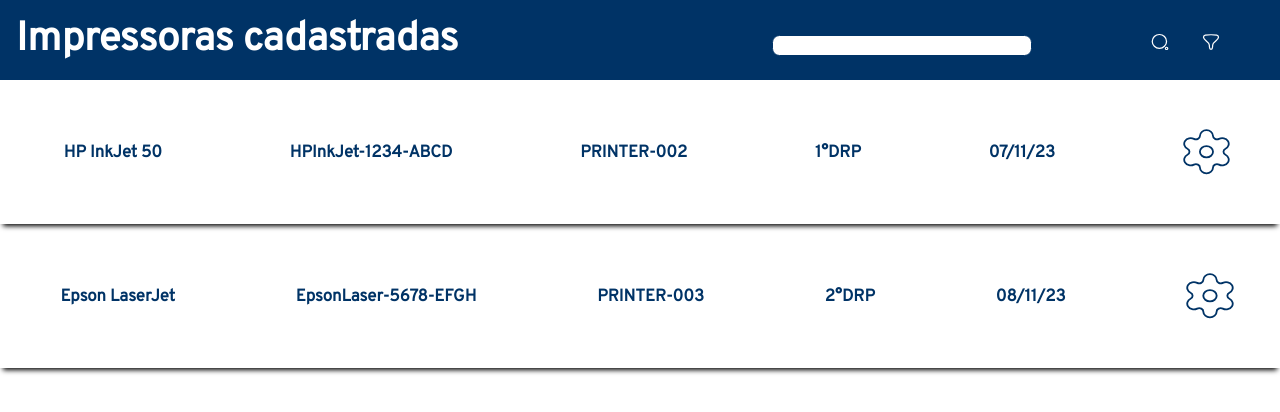
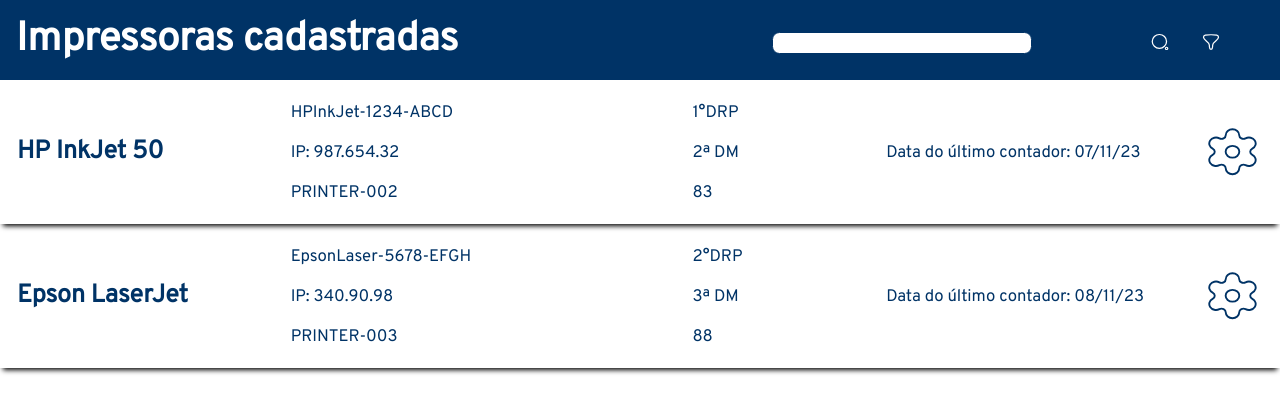
Before and after one commit to fga-eps-mds/2023.2-PrintGo-FrontEnd, a React (Create React App) app: page /impressorasCadastradas in a window 1280 px wide. Shown: the top 412 px of the page. Built offline with nearby package versions, Linux system fonts and the light colour scheme; no server answers.

Commit message:
:racehorse:(#164): Fazendo o modal receber dados dinamicamente
Co-authored-by: LipeAKugel <felipearaujodff@gmail.com>
Co-authored-by: ThornColli <eduardodemelocolli@gmail.com>
Co-authored-by: leticiatmartins <leticiats02@gmail.com>

```diff
--- a/src/components/ui/Modal.js
+++ b/src/components/ui/Modal.js
@@ -1,8 +1,9 @@
 import React from "react";
 import '../../style/components/modal.css';
 import PropTypes from 'prop-types';
+import Button from '../Button';
 
-function Modal({ setOpenModal }) {
+function Modal({ setOpenModal, title, bodytext}) {
   return (
     <div className="modal-background">
       <div className="modal-container">
@@ -16,21 +17,30 @@ function Modal({ setOpenModal }) {
           </button>
         </div>
         <div className="modal-title">
-          <h1>Are You Sure You Want to Continue?</h1>
+          <h1>{title}</h1>
         </div>
         <div className="modal-body">
-          <p>The next page looks amazing. Hope you want to go there!</p>
+          <p>{bodytext}</p>
         </div>
         <div className="modal-footer">
-          <button
+          <Button
+            textColor="white"
+            bgColor="#BF1B1B"
+            borderColor="#BF1B1B"
             onClick={() => {
               setOpenModal(false);
             }}
-            id="cancelBtn"
           >
+
             Cancel
-          </button>
-          <button>Continue</button>
+          </Button>
+          <Button
+            textColor="#036"
+            bgColor="white"
+            borderColor="#036"
+          >
+            Continue
+          </Button>
         </div>
       </div>
     </div>
@@ -38,7 +48,33 @@ function Modal({ setOpenModal }) {
 }
 
 Modal.propTypes = {
-    setOpenModal: PropTypes.func
+  setOpenModal: PropTypes.func,
+  title: PropTypes.string
+}
+Modal.propTypes = {
+  setOpenModal: PropTypes.func,
+  bodytext: PropTypes.string
 }
 
 export default Modal;
+
+
+/*
+
+// Modal.js
+import React from 'react';
+
+const Modal = ({ texto, onClose }) => {
+  return (
+    <div className="modal">
+      <div className="modal-content">
+        <span className="close" onClick={onClose}>&times;</span>
+        <p>{texto}</p>
+      </div>
+    </div>
+  );
+};
+
+export default Modal;
+
+*/
--- a/src/pages/ImpressorasCadastradas.js
+++ b/src/pages/ImpressorasCadastradas.js
@@ -13,18 +13,24 @@ export default function ImpressorasCadastradas(){
 
   const impressoras = [
     {
-      nome: 'HP InkJet 50',
-      codigo: 'HPInkJet-1234-ABCD',
-      modelo: 'PRINTER-002',
-      tipo: '1°DRP',
+      modelo: 'HP InkJet 50',
+      padrao: 'HPInkJet-1234-ABCD',
+      ip: '987.654.32',
+      codigo_loc: 'PRINTER-002',
+      unidade_pai: '1°DRP',
+      unidade_filha: '2ª DM',
+      contador: '83',
       data: '07/11/23',
       imagem: 'caminho/para/imagem1.jpg',
     },
     {
-      nome: 'Epson LaserJet',
-      codigo: 'EpsonLaser-5678-EFGH',
-      modelo: 'PRINTER-003',
-      tipo: '2°DRP',
+      modelo: 'Epson LaserJet',
+      padrao: 'EpsonLaser-5678-EFGH',
+      ip: '340.90.98',
+      codigo_loc: 'PRINTER-003',
+      unidade_pai: '2°DRP',
+      unidade_filha: '3ª DM',
+      contador: '88',
       data: '08/11/23',
       imagem: 'caminho/para/imagem2.jpg',
     },
@@ -44,7 +50,14 @@ export default function ImpressorasCadastradas(){
 
   return(
     <div className="impressorasCadastradas-page">
-      {modalOpen && <Modal setOpenModal={setModalOpen} />}
+      {modalOpen && (
+        <Modal
+          setOpenModal={setModalOpen}
+          title={"Desativação de impressora"}
+          bodytext={"Voce tem certeza que deseja desativar impressora? aaaaaaaaaaaaaaaaaaaaaaaaaaaaaaaaaaaaaaaaaaaaaaaaaaaaaaaaaaaaaaaaaaaaaaaaaaaaaaaaaaaaaaaaaaaaaaaaaaaaaaaaaaaaaa"}
+        />
+
+      )}
       <div className="impressorasCadastradas-cabecalho">
         <h2>Impressoras cadastradas</h2>
         <div className="impressorasCadastradas-cabecalho-icones">
@@ -71,11 +84,26 @@ export default function ImpressorasCadastradas(){
       }).map((impressora, index) => (
 
         <div key={index} className="impressorasCadastradas-Lista">
-          <h6>{impressora.nome}</h6>
-          <h6>{impressora.codigo}</h6>
-          <h6>{impressora.modelo}</h6>
-          <h6>{impressora.tipo}</h6>
-          <h6>{impressora.data}</h6>
+          <div className="impressoras-modelo">
+            <h4>{impressora.modelo}</h4>
+          </div>
+
+          <div className="impressoras-identificacao">
+            <h6>{impressora.padrao}</h6>
+            <h6>IP: {impressora.ip}</h6>
+            <h6>{impressora.codigo_loc}</h6>
+          </div>
+
+          <div className="impressoras-unidade-contador">
+            <h6>{impressora.unidade_pai}</h6>
+            <h6>{impressora.unidade_filha}</h6>
+            <h6>{impressora.contador}</h6>
+          </div>
+
+          <div className="data-ultimo-contador">
+            <h6>Data do último contador: {impressora.data}</h6>
+          </div>
+
 
           <div className="impressorasCadastradas-Lista-img">
             <img
@@ -101,3 +129,39 @@ export default function ImpressorasCadastradas(){
     </div>
   );
 }
+
+
+/*
+
+// SeuComponentePrincipal.js
+import React, { useState } from 'react';
+import Modal from './Modal';
+
+const SeuComponentePrincipal = () => {
+  const [mostrarModal, setMostrarModal] = useState(false);
+  const [textoDoModal, setTextoDoModal] = useState('');
+
+  const abrirModal = (texto) => {
+    setTextoDoModal(texto);
+    setMostrarModal(true);
+  };
+
+  const fecharModal = () => {
+    setMostrarModal(false);
+    setTextoDoModal('');
+  };
+
+  return (
+    <div>
+      <button onClick={() => abrirModal('Seu texto aqui')}>Abrir Modal</button>
+
+      {mostrarModal && (
+        <Modal texto={textoDoModal} onClose={fecharModal} />
+      )}
+    </div>
+  );
+};
+
+export default SeuComponentePrincipal;
+
+*/
--- a/src/style/components/modal.css
+++ b/src/style/components/modal.css
@@ -24,6 +24,8 @@
     display: inline-block;
     text-align: center;
     margin-top: 10px;
+    color: black;
+    background-color: aqua;
 }
 
 .title-close-btn {
@@ -45,16 +47,22 @@
     align-items: center;
     font-size: 1.7rem;
     text-align: center;
+    color: black;
+    background-color: blue;
+    white-space: nowrap; /* Impede que o texto seja quebrado em várias linhas */
+    overflow: hidden; /* Oculta qualquer conteúdo além do contêiner */
+    text-overflow: ellipsis; /* Exibe reticências (...) quando o texto é cortado */
+
 }
 
 .modal-footer {
     flex: 20%;
     display: flex;
-    justify-content: center;
+    justify-content: space-around;
     align-items: center;
 }
 
-.modal-footer button {
+/*.modal-footer button {
     width: 150px;
     height: 45px;
     margin: 10px;
@@ -64,7 +72,7 @@
     border-radius: 8px;
     font-size: 20px;
     cursor: pointer;
-}
+}*/
 
 #cancelBtn {
     background-color: crimson;
--- a/src/style/pages/impressorasCadastradas.css
+++ b/src/style/pages/impressorasCadastradas.css
@@ -5,9 +5,9 @@
   height: 100vh;
   color: #74bb24;
   /* background-color: red; */
+  font-weight: regular;
   overflow: hidden;
   text-align: left;
-  font-family: var(--font-Overpass);
 }
 
 
@@ -15,7 +15,6 @@
 .impressorasCadastradas-cabecalho{
   height: 10vh;
   color: #ffffff;
-  font-family: var(--font-Overpass);
   display: flex;
   align-items: center;
   justify-content: space-between;
@@ -23,6 +22,46 @@
   padding-left: 8px;
 }
 
+.impressoras-modelo h4{
+
+  width: 20vw;
+  margin: 0;
+  padding-left: 1rem;
+}
+
+
+.data-ultimo-contador h4{
+  margin: 0;
+  font-weight: lighter;
+
+}
+
+.data-ultimo-contador{
+  height: 15vh;
+  width: 25vw;
+  display: flex;
+  align-items: center;
+}
+.impressoras-identificacao{
+
+  display: flex;
+  flex-direction: column;
+  height: 15vh;
+  width: 30vw;
+  justify-content: space-around;
+  padding-left: 1rem;
+}
+
+.impressoras-unidade-contador{
+  display: flex;
+  flex-direction: column;
+  height: 15vh;
+  width: 15vw;
+
+  justify-content: space-around;
+  padding-left: 1rem;
+
+}
 
 /* tamanho da fonte do cabecalho */
 .impressorasCadastradas-cabecalho h2{
@@ -64,7 +103,7 @@
 .impressorasCadastradas-cabecalho-input{
   display: flex;
   justify-content: end;
-  margin-bottom: 10px;
+  margin-bottom: 15px;
   width: 19.62vw;
 }
 
@@ -84,7 +123,8 @@
   width: 100vw;
   color: #003366;
   font-size: 25px;
-  font-family: var(--font-Overpass);
+
+
   display: flex;
   justify-content: space-around;
   align-items: center;
@@ -95,13 +135,16 @@
   margin: 0;
   display: flex;
   flex-direction: column;
+  font-weight: lighter;
 }
 
 .impressorasCadastradas-Lista-img{
   display: flex;
-  height: 5.8vh;
-  width: 2.6vw;
+  height: 6vh;
+  width: 4vw;
+  margin-right: 20px;
   cursor: pointer;
+
 }
 
 .dropdownEngine {
@@ -110,6 +153,7 @@
   background-color: #f9f9f9;
   min-width: 180px;
   box-shadow: 0px 8px 16px 0px rgba(0, 0, 0, 0.2);
+  margin-right: 10px;
   z-index: 1;
 }
 
```
